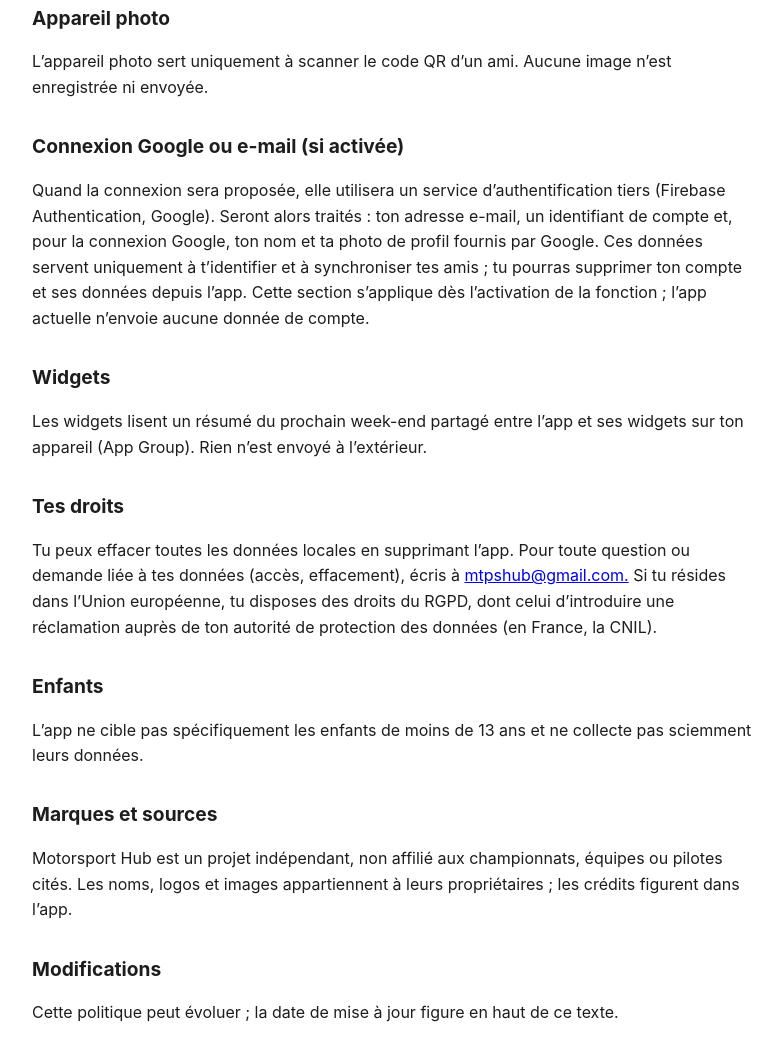
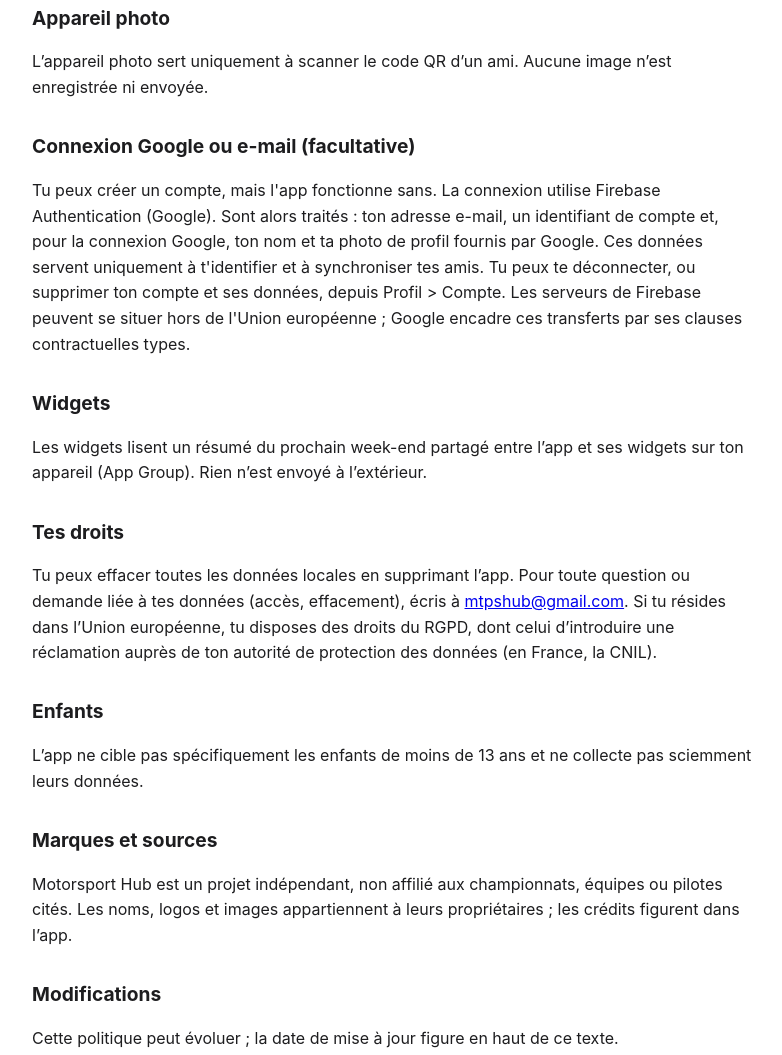
Before and after one commit to mtpshub-prog/motorsporthub-legal, a plain HTML site: page index.html in a window 1280 px wide. Shown: the part 1032-2087 px from the top of the page, without its empty margins (248-1030 px from the left). Drawn offline with Linux system fonts and the light colour scheme.

Commit message:
Privacy policy: optional sign-in

```diff
--- a/index.html
+++ b/index.html
@@ -1,7 +1,7 @@
 <!doctype html><html lang="fr"><head><meta charset="utf-8"><meta name="viewport" content="width=device-width,initial-scale=1"><title>Politique de confidentialité — Motorsport Hub</title>
 <style>body{font:16px/1.6 -apple-system,system-ui,sans-serif;max-width:720px;margin:0 auto;padding:24px 16px;color:#1d1d1f}h1{font-size:1.6em}h2{margin-top:1.6em;font-size:1.2em}@media(prefers-color-scheme:dark){body{background:#111;color:#eee}a{color:#6cb6ff}}</style></head><body>
 <h1>Politique de confidentialité — Motorsport Hub</h1>
-<p><em>Dernière mise à jour : 13 novembre 2026. Projet de texte à faire relire avant toute publication sur l’App Store .</em></p>
+<p><em>Dernière mise à jour : 13 novembre 2026 (connexion facultative ajoutée). Projet de texte à faire relire avant toute publication sur l’App Store .</em></p>
 <p><strong>Éditeur / contact :</strong> Motorsport Hub — <a href="mailto:mtpshub@gmail.com">mtpshub@gmail.com</a></p>
 <h2>En bref</h2>
 <p>Motorsport Hub fonctionne sans compte obligatoire. Tes réglages, tes suivis et ton historique de quiz restent <strong>sur ton iPhone</strong>. Nous n’utilisons ni publicité, ni suivi publicitaire, ni outil d’analyse tiers, et nous ne vendons aucune donnée.</p>
@@ -20,12 +20,12 @@
 <p>Les rappels de course, de résultats, du mode anti-spoiler et du défi du jour sont <strong>programmés localement</strong> sur ton iPhone. Rien n’est envoyé à un serveur de notifications. Tu peux les désactiver à tout moment dans Réglages (ou dans les réglages iOS).</p>
 <h2>Appareil photo</h2>
 <p>L’appareil photo sert uniquement à scanner le code QR d’un ami. Aucune image n’est enregistrée ni envoyée.</p>
-<h2>Connexion Google ou e-mail (si activée)</h2>
-<p>Quand la connexion sera proposée, elle utilisera un service d’authentification tiers (Firebase Authentication, Google). Seront alors traités : ton adresse e-mail, un identifiant de compte et, pour la connexion Google, ton nom et ta photo de profil fournis par Google. Ces données servent uniquement à t’identifier et à synchroniser tes amis ; tu pourras supprimer ton compte et ses données depuis l’app. Cette section s’applique dès l’activation de la fonction ; l’app actuelle n’envoie aucune donnée de compte.</p>
+<h2>Connexion Google ou e-mail (facultative)</h2>
+<p>Tu peux créer un compte, mais l'app fonctionne sans. La connexion utilise Firebase Authentication (Google). Sont alors traités : ton adresse e-mail, un identifiant de compte et, pour la connexion Google, ton nom et ta photo de profil fournis par Google. Ces données servent uniquement à t'identifier et à synchroniser tes amis. Tu peux te déconnecter, ou supprimer ton compte et ses données, depuis Profil &gt; Compte. Les serveurs de Firebase peuvent se situer hors de l'Union européenne ; Google encadre ces transferts par ses clauses contractuelles types.</p>
 <h2>Widgets</h2>
 <p>Les widgets lisent un résumé du prochain week-end partagé entre l’app et ses widgets sur ton appareil (App Group). Rien n’est envoyé à l’extérieur.</p>
 <h2>Tes droits</h2>
-<p>Tu peux effacer toutes les données locales en supprimant l’app. Pour toute question ou demande liée à tes données (accès, effacement), écris à <a href="mailto:mtpshub@gmail.com.">mtpshub@gmail.com.</a> Si tu résides dans l’Union européenne, tu disposes des droits du RGPD, dont celui d’introduire une réclamation auprès de ton autorité de protection des données (en France, la CNIL).</p>
+<p>Tu peux effacer toutes les données locales en supprimant l’app. Pour toute question ou demande liée à tes données (accès, effacement), écris à <a href="mailto:mtpshub@gmail.com">mtpshub@gmail.com</a>. Si tu résides dans l’Union européenne, tu disposes des droits du RGPD, dont celui d’introduire une réclamation auprès de ton autorité de protection des données (en France, la CNIL).</p>
 <h2>Enfants</h2>
 <p>L’app ne cible pas spécifiquement les enfants de moins de 13 ans et ne collecte pas sciemment leurs données.</p>
 <h2>Marques et sources</h2>
```
